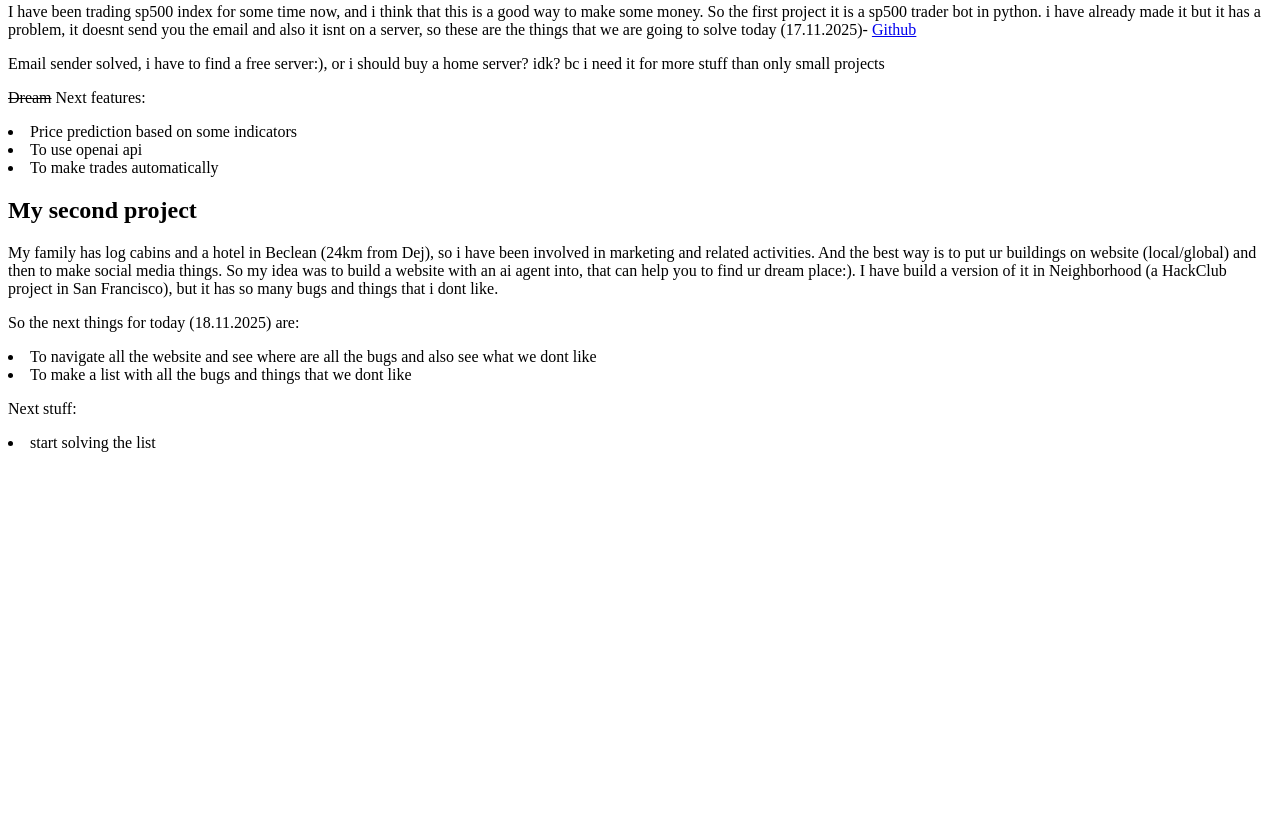
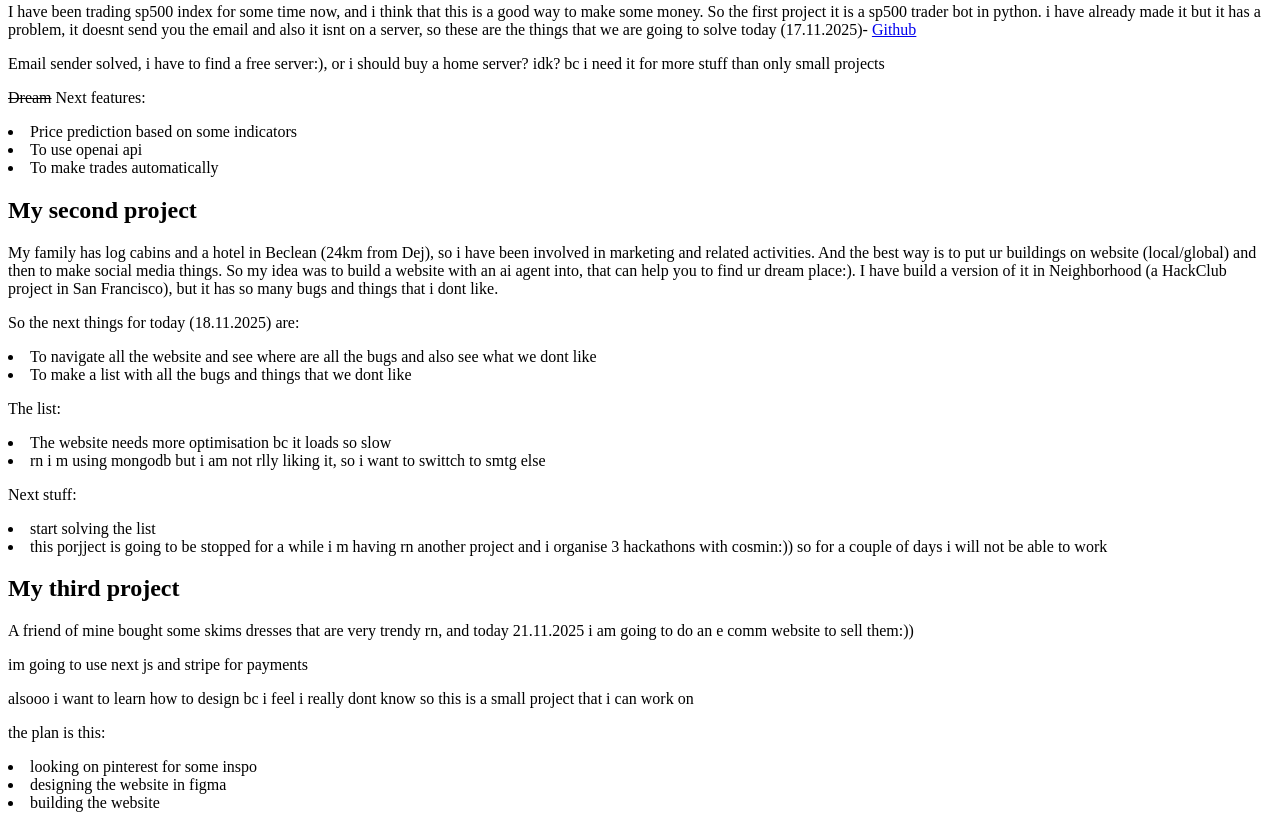
Before and after one commit to zyreoo/my-blog, a plain HTML site: page index.html in a window 1280 px wide. Shown: the part 386-1206 px from the top of the page. Before the commit the page ends 846 px from the top, so only its background shows below. Drawn offline with Linux system fonts and the light colour scheme.

Commit message:
third project

```diff
--- a/index.html
+++ b/index.html
@@ -29,8 +29,23 @@
     <li>To navigate all the website and see where are all the bugs and also see what we dont like</li>
     <li>To make a list with all the bugs and things that we dont like</li>
 
+    <p>The list:</p>
+    <li>The website needs more optimisation bc it loads so slow</li>
+    <li>rn i m using mongodb but i am not rlly liking it, so i want to swittch to smtg else</li>
     <p>Next stuff:</p>
     <li>start solving the list</li>
+    <li> this porjject is going to be stopped for a while i m having rn another project and i organise 3 hackathons with cosmin:)) so for a couple of days i will not be able to work</li>
+
+
+
+    <h2>My third project</h2>
+    <p>A friend of mine bought some skims dresses that are very trendy rn, and today 21.11.2025 i am going to do an e comm website to sell them:)) </p>
+    <p>im going to use next js and stripe for payments</p>
+    <p>alsooo i want to learn how to design bc i feel i really dont know so this is a small project that i can work on</p>
+    <p>the plan is this:</p>
+    <li>looking on pinterest for some inspo</li>
+    <li>designing the website in figma</li>
+    <li>building the website</li>
 </body>
 
 <script>
```
